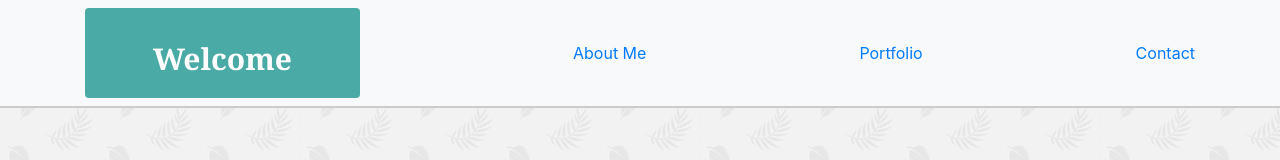
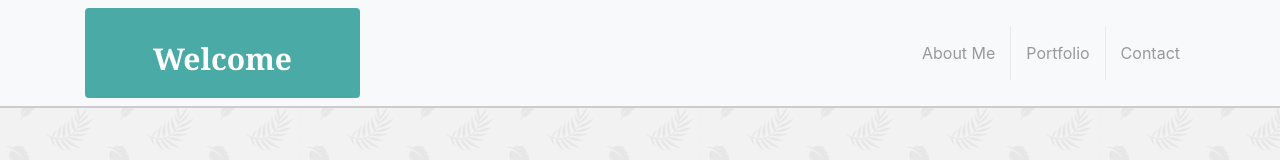
Before and after one commit to Rileychatwin/Basic-Portfolio, a plain HTML site: page index.html in a window 1280 px wide. Shown: the top 160 px of the page. Drawn offline with nearby package versions, Linux system fonts and the light colour scheme.

Commit message:
Nav Bar Css Done

```diff
--- a/assets/css/style.css
+++ b/assets/css/style.css
@@ -35,3 +35,31 @@ body {
     text-align: center;
     border: none;
 }
+
+nav a {
+    float: left;
+    margin: center;
+    padding:15px;
+    color: #999;
+    border-left: 1px solid #ebebeb;
+}
+
+nav a:first-child {
+    border-left: none;
+}
+
+#navlink {
+    float: left;
+}
+
+#footer {
+    padding: 30px 0;
+    clear: both;
+    font-size: 12px;
+    color: #FFFFFF;
+    color: #CCCCCC;
+    text-align: center;
+    background: #666666;
+    border-top: 8px solid #4AAAA5;
+    height: 50px;
+  }
--- a/index.html
+++ b/index.html
@@ -13,13 +13,19 @@
             <nav class="navbar navbar-light bg-light">
                 <div class="container">
                     <button id="logo" type="button" class="btn btn-primary">Welcome</button>
-                    <a href="about.html">About Me</a>
-                    <a href="portfolio.html">Portfolio</a>
-                    <a href="contact.html">Contact</a>
+                    <div id="navlink">
+                        <a href="about.html">About Me</a>
+                        <a href="portfolio.html">Portfolio</a>
+                        <a href="contact.html">Contact</a>
+                    </div>
                 </div>
             </nav>
         </header>
 
+        <footer id="footer">
+            <p>The foooter</p>
+        </footer>
+
     </body>
 
 </html>
```
Also changed, not shown: about.html (+5 -3 lines), contact.html (+5 -3 lines), portfolio.html (+5 -3 lines).
